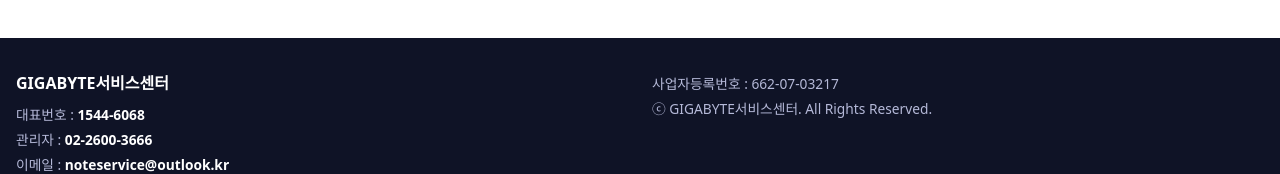
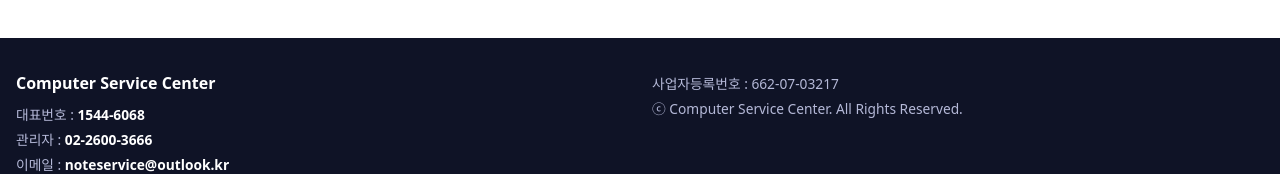
Before and after one commit to lion1136125/gigabyte, a plain HTML site: page index.html in a window 1280 px wide. Shown: the part 1979-2153 px from the top of the page. Drawn offline with Linux system fonts and the light colour scheme.

Commit message:
Update index.html

```diff
--- a/index.html
+++ b/index.html
@@ -186,7 +186,7 @@
   <footer class="site-footer">
   <div class="container footer-inner">
     <div class="footer-col footer-col-left">
-      <div class="footer-brand">GIGABYTE서비스센터</div>
+      <div class="footer-brand">Computer Service Center</div>
       <div class="footer-line">대표번호 : <a href="tel:15446068" class="footer-tel">1544-6068</a></div>
       <div class="footer-line">관리자 : <a href="tel:0226003666" class="footer-tel">02-2600-3666</a></div>
       <div class="footer-line">이메일 : <a href="mailto:noteservice@outlook.kr" class="footer-tel">noteservice@outlook.kr</a></div>
@@ -196,7 +196,7 @@
     <div class="footer-col footer-col-right">
       <div class="footer-line">사업자등록번호 : 662-07-03217 </div>
 
-      <div class="footer-line">ⓒ GIGABYTE서비스센터. All Rights Reserved.</div>
+      <div class="footer-line">ⓒ Computer Service Center. All Rights Reserved.</div>
     </div>
   </div>
 </footer>
```
